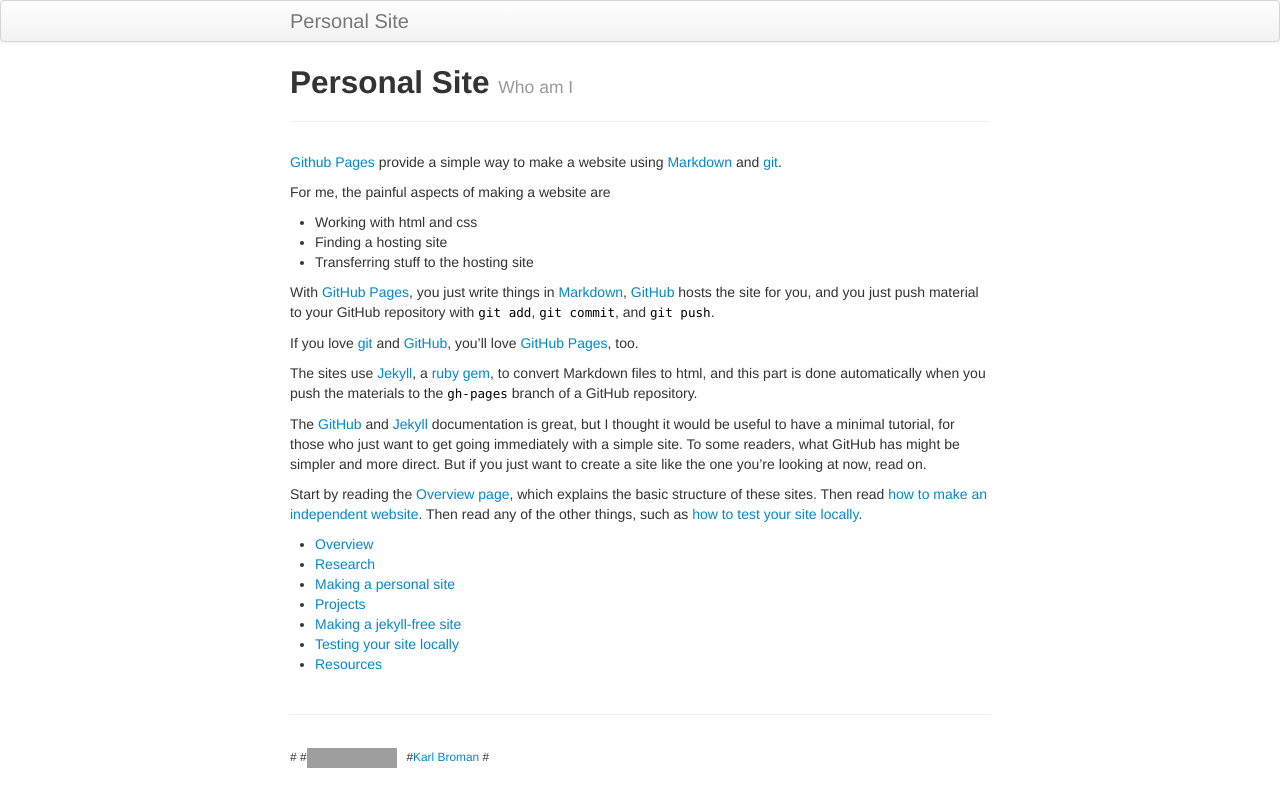
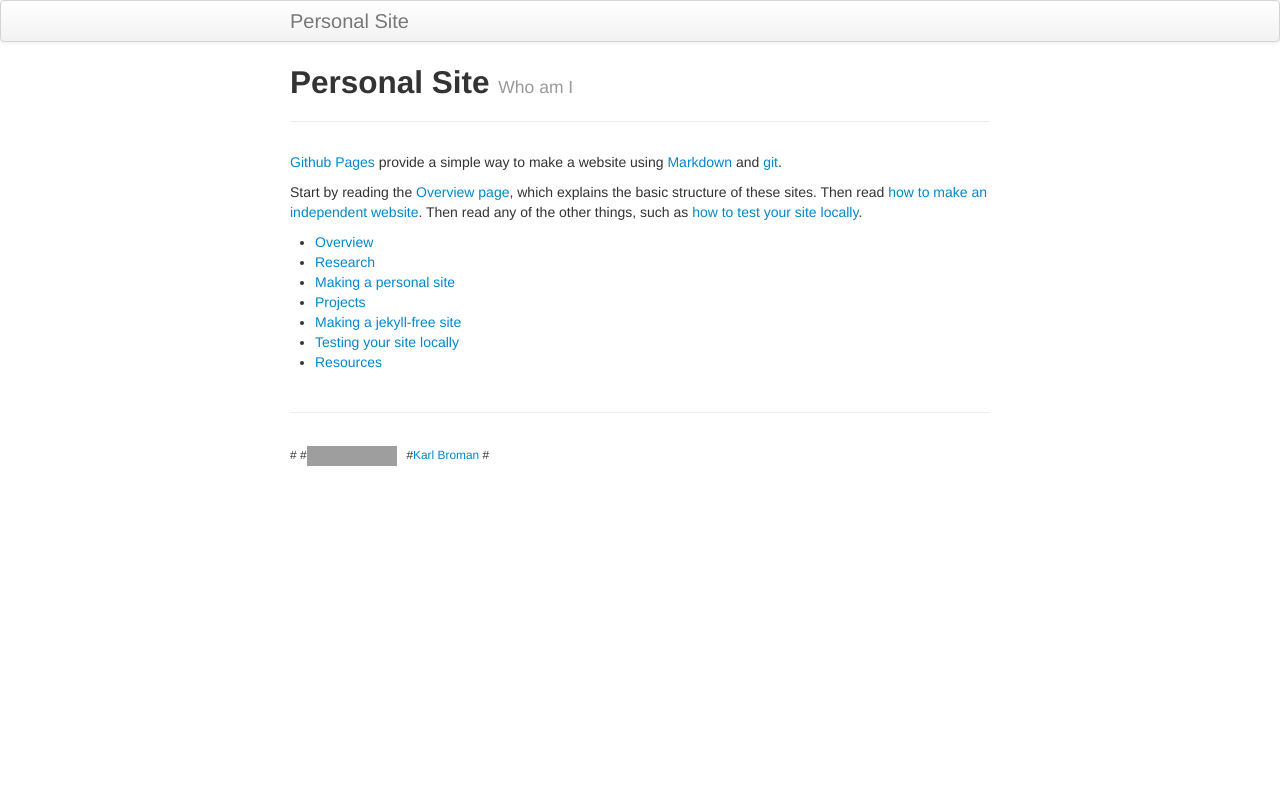
Before and after one commit to tahia/tahia.github.io, a Jekyll site: the page built from index.md, in a window 1280 px wide. Shown: the top 807 px of the page. Built offline with Jekyll 4.4.1, drawn with Linux system fonts in a browser that asks for light colours; grey boxes are pictures that could not be loaded.

Commit message:
First commit

```diff
--- a/index.md
+++ b/index.md
@@ -10,34 +10,6 @@
 [Markdown](https://daringfireball.net/projects/markdown/) and
 [git](https://git-scm.com).
 
-For me, the painful aspects of making a website are
-
-- Working with html and css
-- Finding a hosting site
-- Transferring stuff to the hosting site
-
-With [GitHub Pages](https://pages.github.com), you just write things in
-[Markdown](https://daringfireball.net/projects/markdown/),
-[GitHub](https://github.com) hosts the site for you, and you just push
-material to your GitHub repository with `git add`, `git commit`, and
-`git push`.
-
-If you love [git](https://git-scm.com/) and
-[GitHub](https://github.com), you'll love
-[GitHub Pages](https://pages.github.com), too.
-
-The sites use [Jekyll](https://jekyllrb.com/), a
-[ruby](https://www.ruby-lang.org/en/) [gem](https://rubygems.org/), to
-convert Markdown files to html, and this part is done
-automatically when you push the materials to the `gh-pages` branch
-of a GitHub repository.
-
-The [GitHub](https://pages.github.com) and
-[Jekyll](https://jekyllrb.com) documentation is great, but I thought it
-would be useful to have a minimal tutorial, for those who just want to
-get going immediately with a simple site. To some readers, what GitHub
-has might be simpler and more direct.  But if you just want to create
-a site like the one you're looking at now, read on.
 
 Start by reading the [Overview page](pages/overview.html), which
 explains the basic structure of these sites. Then read
```
Also changed, not shown: about.md (added, +21 -0 lines).
